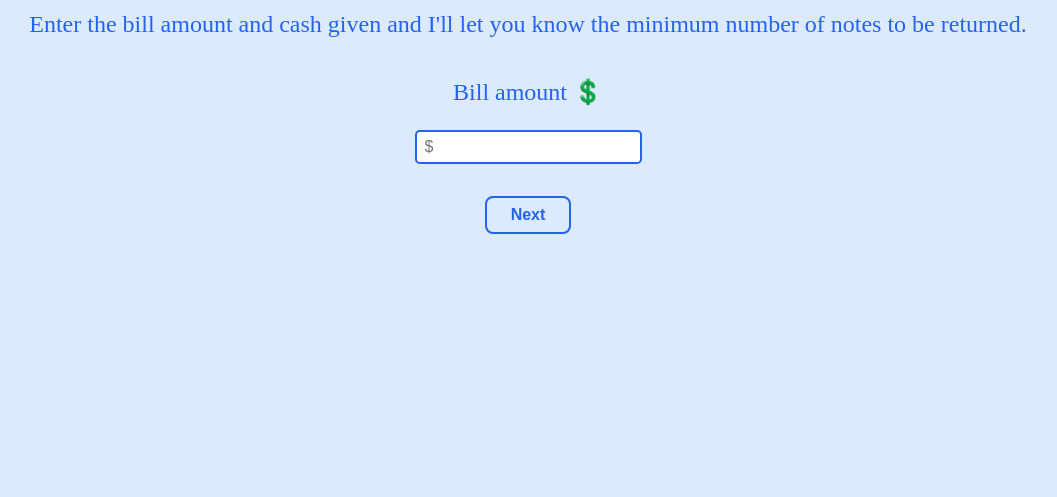
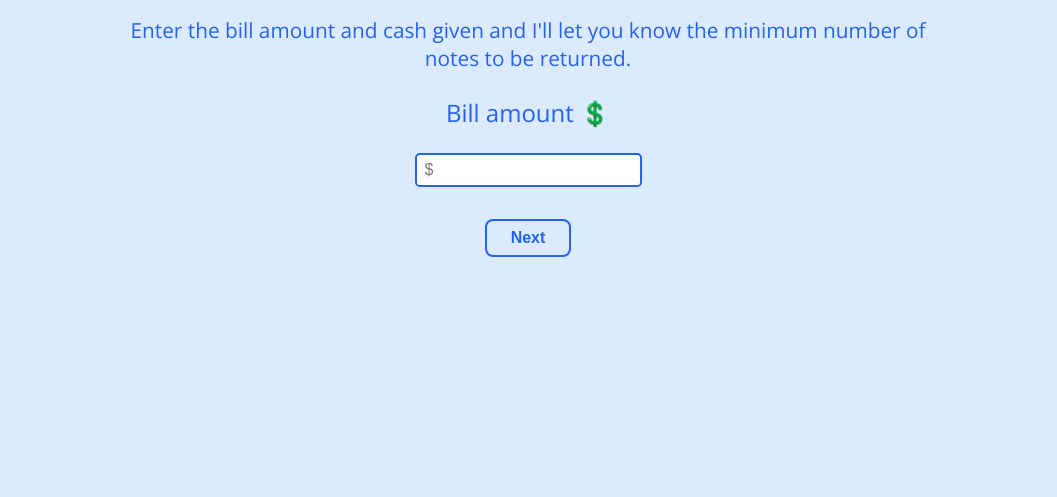
Before and after one commit to RakshithBhat03/cash-register-vanilla, a plain HTML site: page index.html in a window 1280 px wide. Shown: the part 147-644 px from the top of the page, without its empty margins (112-1169 px from the left). Drawn offline with nearby package versions, Linux system fonts and the light colour scheme.

Commit message:
styles: added fonts

```diff
--- a/styles.css
+++ b/styles.css
@@ -1,3 +1,4 @@
+@import url('https://fonts.googleapis.com/css2?family=Open+Sans:wght@400;700&display=swap');
 :root {
   --primary-color: #2563eb;
   --secondary-color: #dbeafe;
@@ -7,6 +8,7 @@ body {
   background-color: var(--secondary-color);
   min-height: 100%;
   text-align: center;
+  font-family: 'Open Sans', sans-serif
   /* position: relative; */
 }
 label{
@@ -25,8 +27,10 @@ h1{
 h2{
     color: var(--primary-color);
     font-weight: 500;
-    font-size: 1.5rem;
+    font-size: 1.3rem;
     margin-bottom: 2rem;
+    max-width: 100vh;
+    margin:1rem auto;
 
 }
 caption{
```
